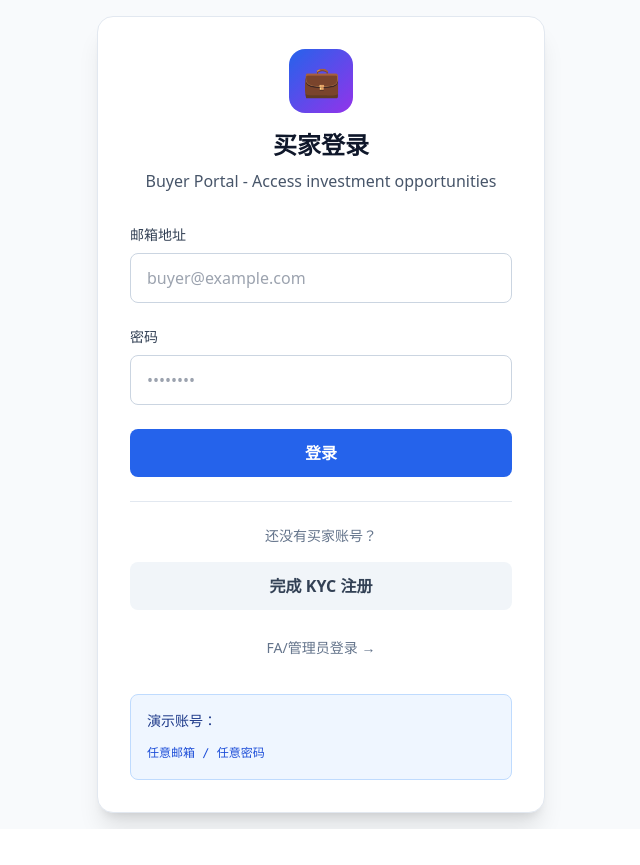
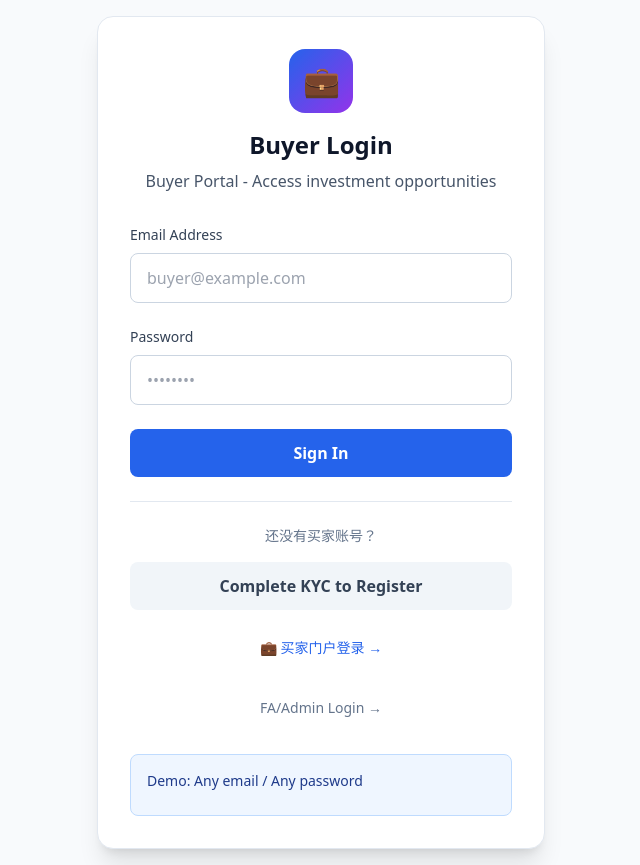
Before and after one commit to LegionZYX/ventureflow-prd-v2, a Next.js app: page /buyer/login in a window 1280 px wide. Shown: the whole page, without its empty margins (319-959 px from the left). Before the commit the page ends 829 px from the top, so only its background shows below. Built offline with nearby package versions, Linux system fonts and the light colour scheme.

Commit message:
feat: 更新买家登录页使用翻译
- app/buyer/login/page.tsx 现在使用 useLang hook
- 所有文本使用 t() 函数
- 支持完整的中英文切换

```diff
--- a/app/buyer/login/page.tsx
+++ b/app/buyer/login/page.tsx
@@ -1,8 +1,9 @@
 'use client';
 
-import React, { useState } from 'react';
+import React, { useState, useEffect } from 'react';
 import { useRouter } from 'next/navigation';
 import { useLang } from '@/contexts/LangContext';
+import Link from 'next/link';
 
 export default function BuyerLoginPage() {
   const { t } = useLang();
@@ -15,10 +16,8 @@ export default function BuyerLoginPage() {
     e.preventDefault();
     setIsLoading(true);
 
-    // 模拟登录
     await new Promise(resolve => setTimeout(resolve, 500));
 
-    // 存储买家会话
     localStorage.setItem('vf_buyer_session', JSON.stringify({
       id: 'buyer1',
       email,
@@ -37,14 +36,14 @@ export default function BuyerLoginPage() {
             <div className="inline-flex items-center justify-center w-16 h-16 bg-gradient-to-br from-blue-600 to-purple-600 rounded-2xl mb-4">
               <span className="text-3xl">💼</span>
             </div>
-            <h1 className="text-2xl font-bold text-slate-900 mb-2">买家登录</h1>
-            <p className="text-slate-600">Buyer Portal - Access investment opportunities</p>
+            <h1 className="text-2xl font-bold text-slate-900 mb-2">{t('buyerLogin.title')}</h1>
+            <p className="text-slate-600">{t('buyerLogin.subtitle')}</p>
           </div>
 
           <form onSubmit={handleSubmit} className="space-y-6">
             <div>
               <label className="block text-sm font-medium text-slate-700 mb-2">
-                邮箱地址
+                {t('buyerLogin.emailLabel')}
               </label>
               <input
                 type="email"
@@ -58,7 +57,7 @@ export default function BuyerLoginPage() {
 
             <div>
               <label className="block text-sm font-medium text-slate-700 mb-2">
-                密码
+                {t('buyerLogin.passwordLabel')}
               </label>
               <input
                 type="password"
@@ -79,7 +78,7 @@ export default function BuyerLoginPage() {
                   : 'bg-blue-600 hover:bg-blue-700'
               } text-white`}
             >
-              {isLoading ? '登录中...' : '登录'}
+              {isLoading ? t('buyerLogin.signingIn') : t('buyerLogin.signIn')}
             </button>
           </form>
 
@@ -91,22 +90,30 @@ export default function BuyerLoginPage() {
               onClick={() => router.push('/kyc')}
               className="w-full py-3 text-center bg-slate-100 text-slate-700 font-semibold rounded-lg hover:bg-slate-200 transition-colors"
             >
-              完成 KYC 注册
+              {t('buyerLogin.kycLink')}
             </button>
           </div>
 
           <div className="mt-4">
-            <button
-              onClick={() => router.push('/login')}
-              className="w-full py-3 text-center text-sm text-slate-500 hover:text-slate-700"
+            <Link
+              href="/buyer/login"
+              className="w-full py-3 text-center text-sm text-blue-600 hover:text-blue-700 font-medium block"
             >
-              FA/管理员登录 →
-            </button>
+              💼 买家门户登录 →
+            </Link>
+          </div>
+
+          <div className="mt-4">
+            <Link
+              href="/login"
+              className="w-full py-3 text-center text-sm text-slate-500 hover:text-slate-700 block"
+            >
+              {t('buyerLogin.faLoginLink')}
+            </Link>
           </div>
 
           <div className="mt-6 bg-blue-50 border border-blue-200 rounded-lg p-4">
-            <p className="text-sm font-medium text-blue-900 mb-2">演示账号：</p>
-            <code className="text-xs text-blue-700">任意邮箱 / 任意密码</code>
+            <p className="text-sm font-medium text-blue-900 mb-2">{t('buyerLogin.demoNote')}</p>
           </div>
         </div>
       </div>
```
